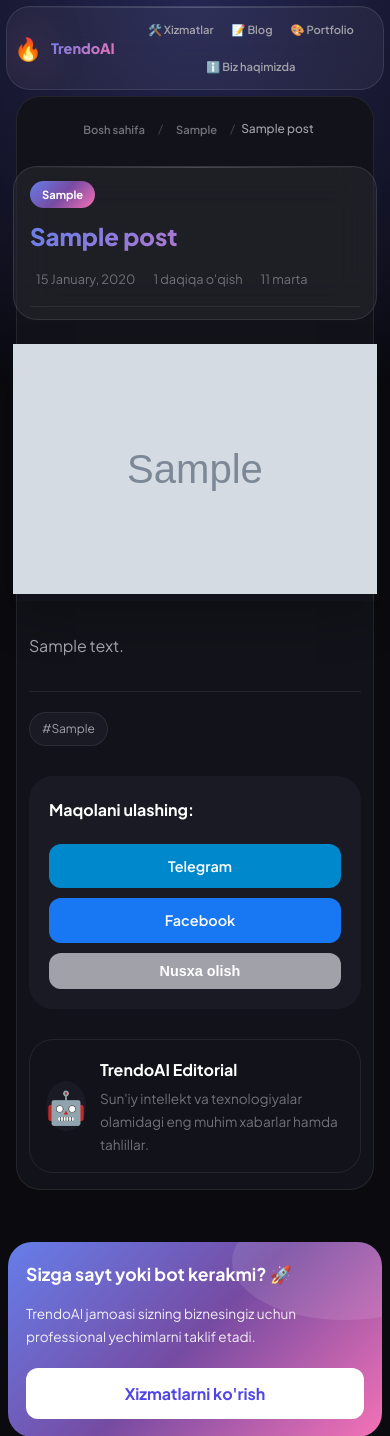
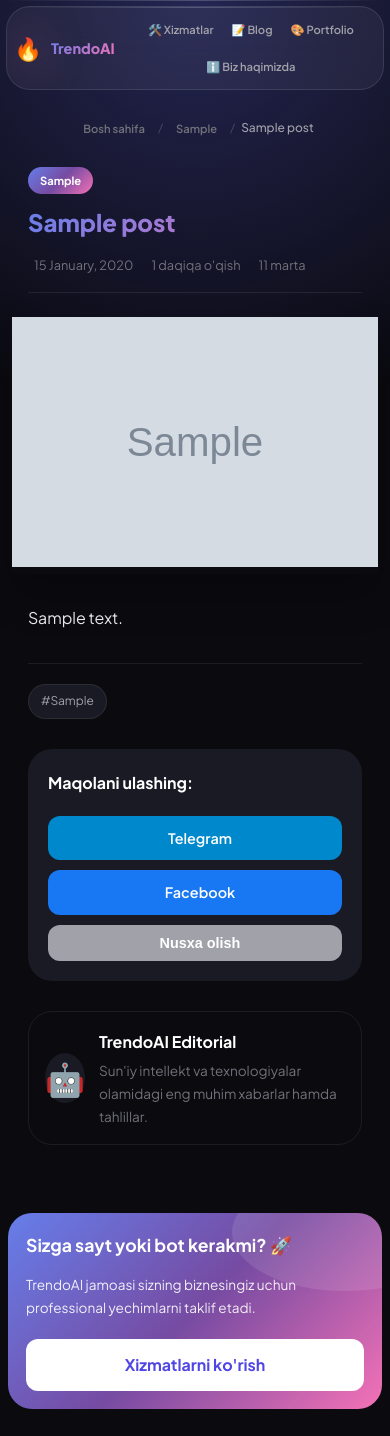
Before and after one commit to akbarjonrovshanov13-pixel/TrendoAi, a Flask app: a page that uses templates/base.html in a window 390 px wide. Shown: the top 1436 px of the page. Run offline with Flask 3, Linux system fonts and the light colour scheme; tables that the repository leaves empty hold one stand-in row (values such as "Sample post"); grey boxes marked "Sample" are stand-in pictures.

Commit message:
UI: radical readability improvements for blog posts (Seamless Focus Mode)

```diff
--- a/static/css/style.css
+++ b/static/css/style.css
@@ -761,18 +761,14 @@ main {
     font-weight: 500;
 }
 
-/* Sticky Article Header */
+/* Article Header - Static and Clean */
 .article-header {
-    position: sticky;
-    top: 0;
-    z-index: 50;
-    background: var(--glass);
-    backdrop-filter: blur(20px);
-    -webkit-backdrop-filter: blur(20px);
-    margin: 0 -40px 40px;
-    padding: 20px 40px;
-    border-radius: var(--radius-lg);
-    border: 1px solid var(--glass-border);
+    margin: 0 0 40px;
+    padding: 0;
+    background: none;
+    backdrop-filter: none;
+    border: none;
+    border-radius: 0;
     transition: var(--transition-smooth);
 }
 
@@ -1192,11 +1188,18 @@ main {
         flex-wrap: wrap;
     }
 
+    .article-page {
+        padding: 0;
+        background: transparent;
+        border: none;
+        box-shadow: none;
+    }
+
     .article-header {
-        margin: 0 -16px 24px;
-        padding: 12px 16px;
-        top: 60px;
-        /* Below mobile header */
+        margin: 0 0 24px;
+        padding: 0;
+        position: static;
+        /* No longer sticky on mobile by default */
     }
 
     .article-category-badge {
@@ -1237,10 +1240,11 @@ main {
         font-size: 0.95rem;
     }
 
-    /* Content Typography - MOBILE */
+    /* Content Typography - MOBILE Focus */
     .article-content {
-        font-size: 1.05rem;
-        line-height: 1.85;
+        font-size: 1.1rem;
+        line-height: 1.8;
+        color: rgba(255, 255, 255, 0.9);
     }
 
     .article-content h2 {
```
